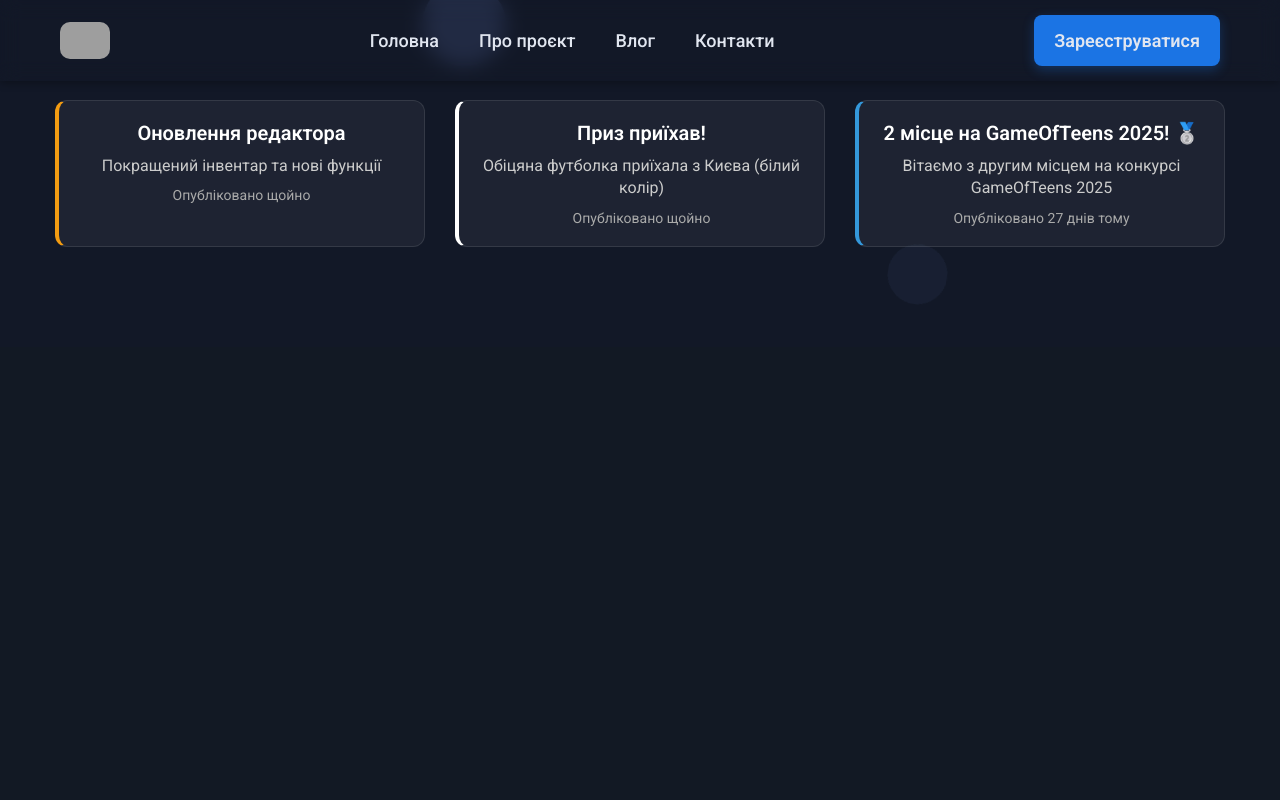
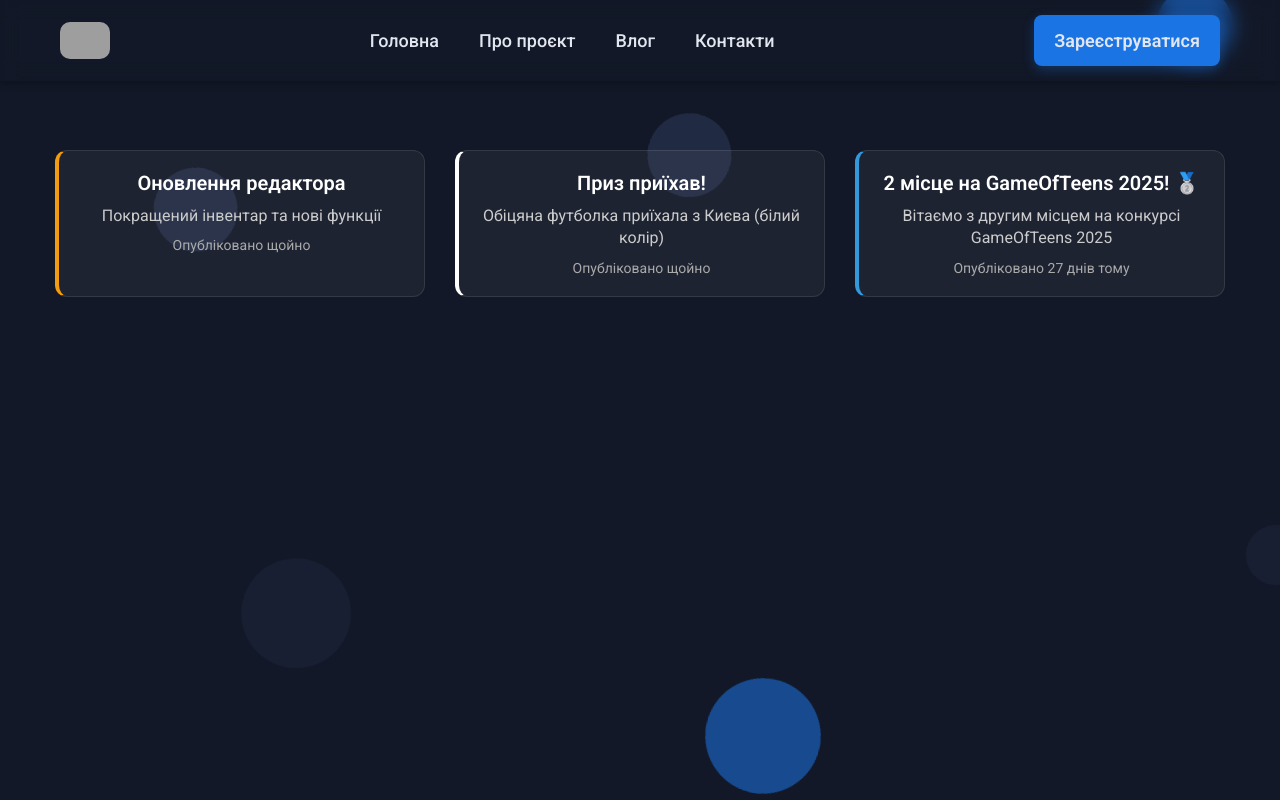
Before and after one commit to Yakov29/roomcraft, a React (Create React App) app: page /vlog in a window 1280 px wide. Built offline with nearby package versions, Linux system fonts and the light colour scheme; grey boxes are pictures that could not be loaded.

Commit message:
vlog beta

```diff
--- a/src/components/Announcements/Announcements.css
+++ b/src/components/Announcements/Announcements.css
@@ -1,9 +1,11 @@
 .announcements {
-  padding-top: 100px;
-    padding-bottom: 100px;
+  padding-top: 150px;
+  padding-bottom: 100px;
+  height: 100vh;
   position: relative;
   overflow: hidden;
   background-color: var(--background-color);
+  justify-content: center;
   text-align: center;
   box-sizing: border-box;
 }
```
